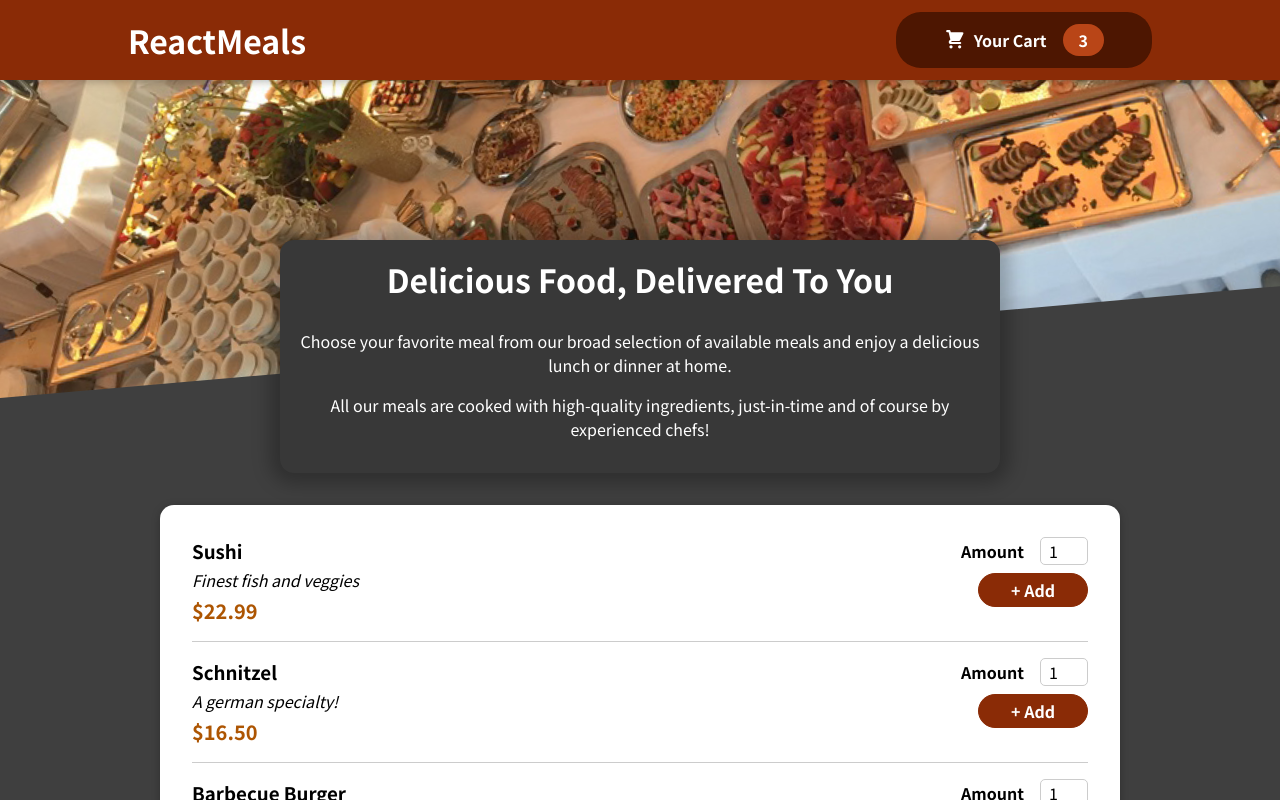
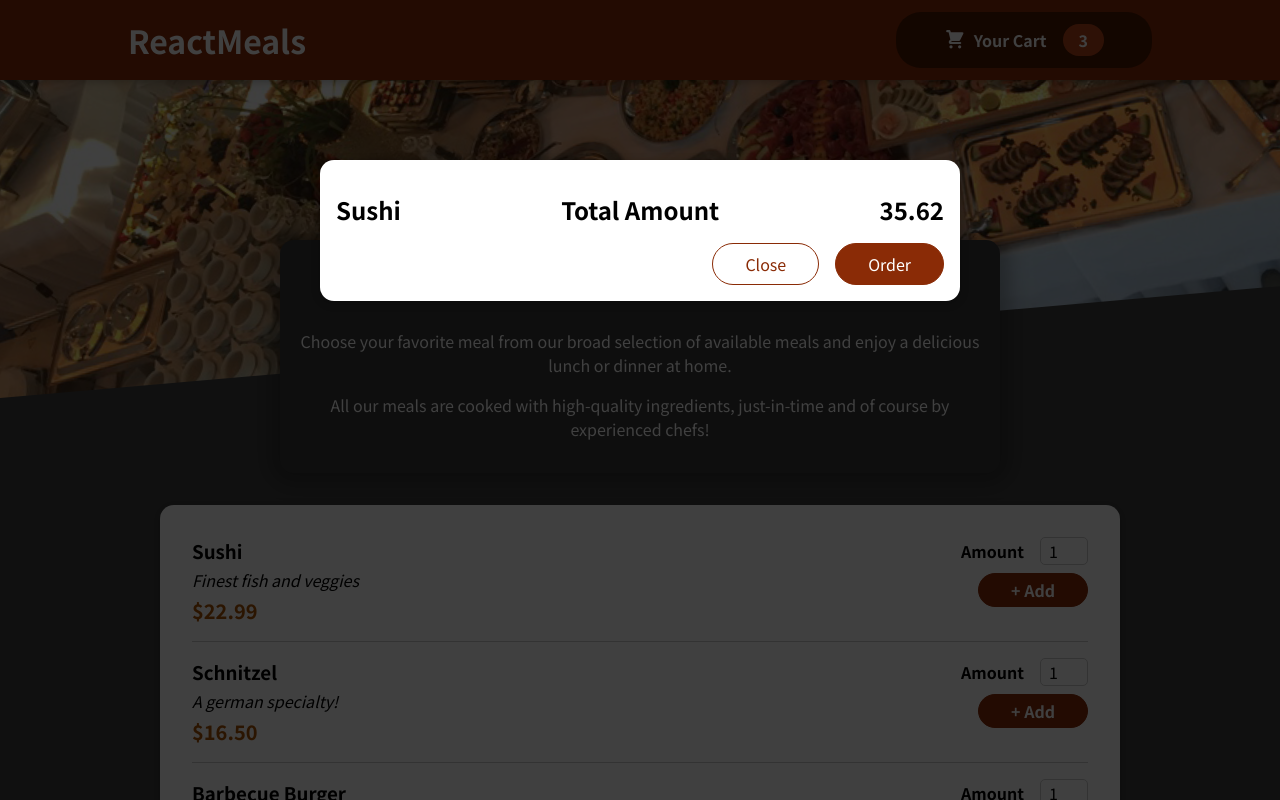
Before and after one commit to towficaziz/food-order-app, a React (Create React App) app: page / in a window 1280 px wide. Shown: the top 800 px of the page. Built offline with nearby package versions, Linux system fonts and the light colour scheme.

Commit message:
Adding a modal via a React portal

```diff
--- a/public/index.html
+++ b/public/index.html
@@ -28,6 +28,7 @@
   </head>
   <body>
     <noscript>You need to enable JavaScript to run this app.</noscript>
+    <div id="overlays"></div>
     <div id="root"></div>
     <!--
       This HTML file is a template.
--- a/src/App.js
+++ b/src/App.js
@@ -1,10 +1,12 @@
 import { Fragment } from "react";
 import Header from "./components/Layout/Header";
 import Meals from "./components/Meals/Meals";
+import Cart from './components/Cart/Cart';
 
 function App() {
   return (
     <Fragment>
+      <Cart />
       <Header />
       <main>
         <Meals />
--- a/src/components/Cart/Cart.js
+++ b/src/components/Cart/Cart.js
@@ -1,4 +1,5 @@
 import classes from "./Cart.module.css";
+import Modal from "../UI/Modal";
 
 const Cart = (props) => {
   const cartItem = <ul className={classes['cart-items']}>{[
@@ -6,7 +7,7 @@
     (item) => <li>{item.name}</li>)}</ul>;
 
   return (
-    <div>
+    <Modal>
     <div className={classes.total}>
       {cartItem}
       <span>Total Amount</span>
@@ -17,7 +18,7 @@
         <button className={classes.button}>Order</button>
     </div>
 
-    </div>
+    </Modal>
   );
 };
 
--- /dev/null
+++ b/src/components/UI/Modal.js
@@ -0,0 +1,31 @@
+import classes from "./Modal.module.css";
+import { Fragment } from "react";
+import ReactDOM from "react-dom";
+
+const Backdrop = (props) => {
+  return <div className={classes.backdrop} />;
+};
+
+const ModalOverlay = (props) => {
+  return (
+    <div className={classes.modal}>
+      <div className={classes.content}>{props.children}</div>
+    </div>
+  );
+};
+
+const portalElement = document.getElementById("overlays");
+
+const Modal = (props) => {
+  return (
+    <Fragment>
+      {ReactDOM.createPortal(<Backdrop />, portalElement)}
+      {ReactDOM.createPortal(
+        <ModalOverlay>{props.children}</ModalOverlay>,
+        portalElement
+      )}
+    </Fragment>
+  );
+};
+
+export default Modal;
--- /dev/null
+++ b/src/components/UI/Modal.module.css
@@ -0,0 +1,40 @@
+.backdrop {
+    position: fixed;
+    top: 0;
+    left: 0;
+    width: 100%;
+    height: 100vh;
+    z-index: 20;
+    background-color: rgba(0, 0, 0, 0.75);
+  }
+
+  .modal {
+    position: fixed;
+    top: 20vh;
+    left: 5%;
+    width: 90%;
+    background-color: white;
+    padding: 1rem;
+    border-radius: 14px;
+    box-shadow: 0 2px 8px rgba(0, 0, 0, 0.25);
+    z-index: 30;
+    animation: slide-down 300ms ease-out forwards;
+  }
+
+  @media (min-width: 768px) {
+    .modal {
+      width: 40rem;
+      left: calc(50% - 20rem);
+    }
+  }
+
+  @keyframes slide-down {
+    from {
+      opacity: 0;
+      transform: translateY(-3rem);
+    }
+    to {
+      opacity: 1;
+      transform: translateY(0);
+    }
+  }
```
